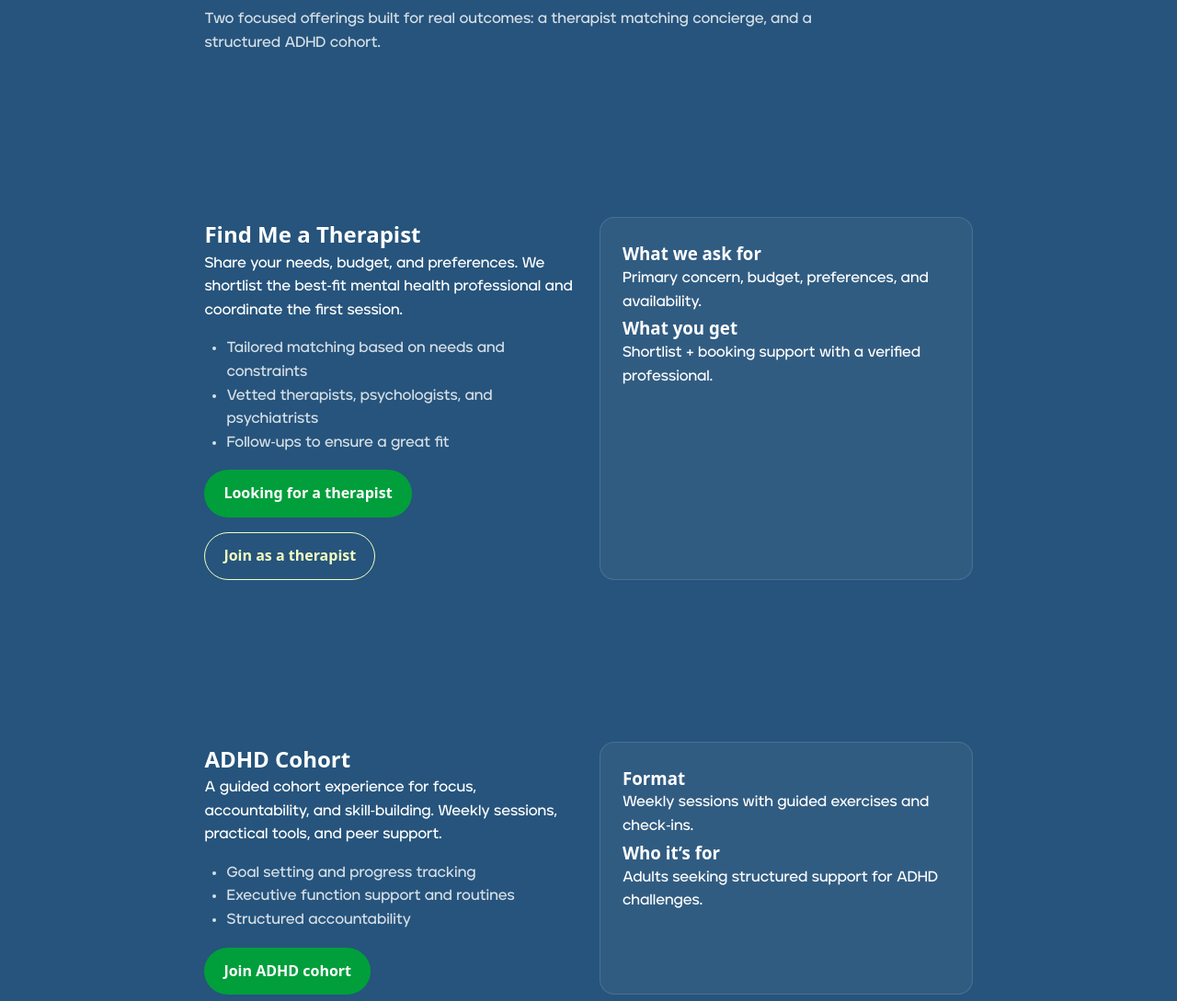
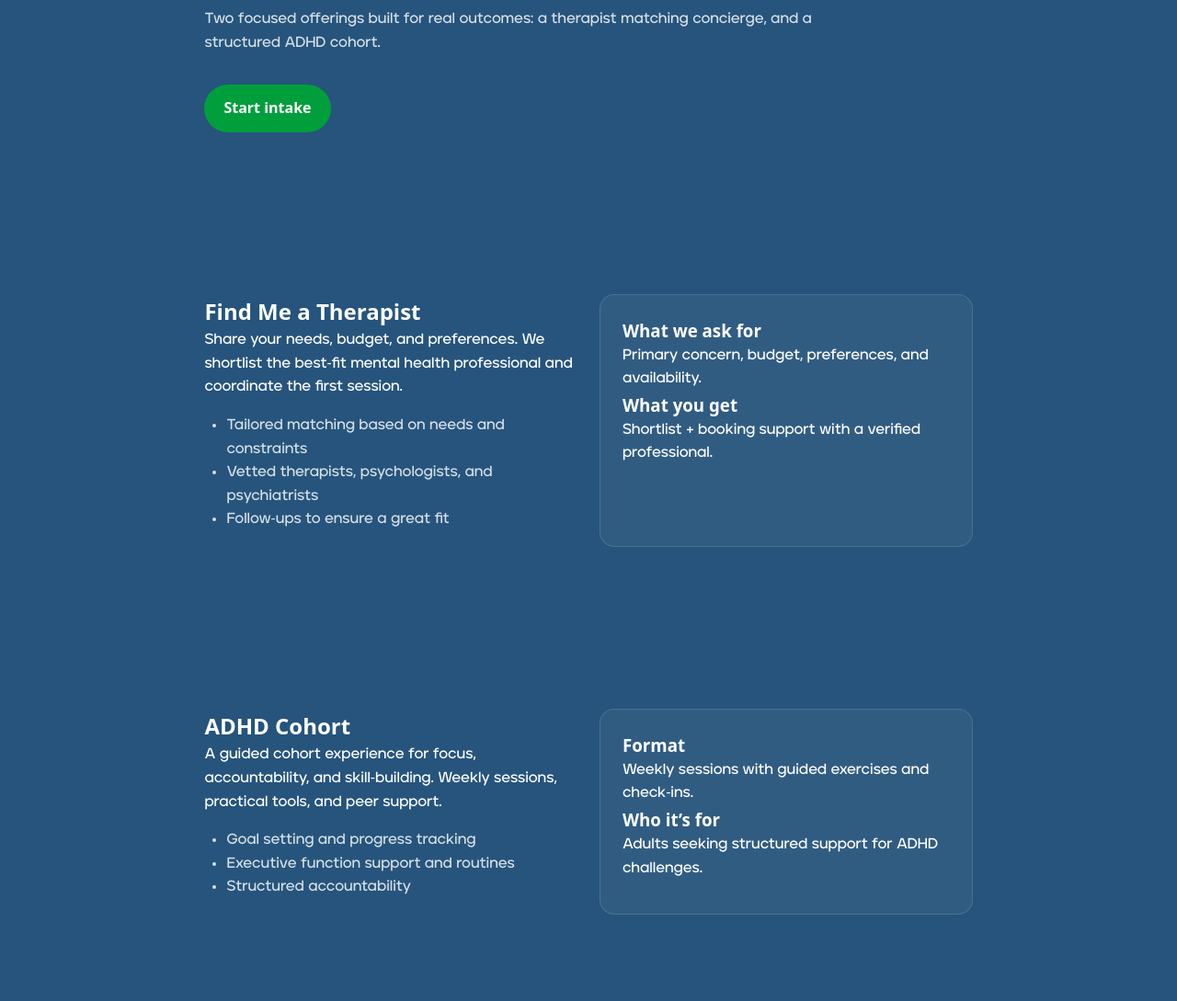
Before and after one commit to athrvakhrbde/unloop-website, a plain HTML site: page frontend/services.html in a window 1280 px wide. Shown: the part 211-1300 px from the top of the page at 92% size. Drawn offline with Linux system fonts and the light colour scheme; a web font is replaced by a local one.

Commit message:
Declutter CTAs and simplify layout

```diff
--- a/frontend/services.html
+++ b/frontend/services.html
@@ -29,6 +29,9 @@
       <section class="page-hero section">
         <h1>Services</h1>
         <p>Two focused offerings built for real outcomes: a therapist matching concierge, and a structured ADHD cohort.</p>
+        <div class="hero-actions">
+          <a class="button primary" href="#client-form">Start intake</a>
+        </div>
       </section>
 
       <section class="service-block section">
@@ -40,10 +43,6 @@
             <li>Vetted therapists, psychologists, and psychiatrists</li>
             <li>Follow‑ups to ensure a great fit</li>
           </ul>
-          <div class="inline-actions">
-            <a class="button primary" href="#client-form">Looking for a therapist</a>
-            <a class="button ghost" href="#therapist-form">Join as a therapist</a>
-          </div>
         </div>
         <div class="service-card">
           <h3>What we ask for</h3>
@@ -62,9 +61,6 @@
             <li>Executive function support and routines</li>
             <li>Structured accountability</li>
           </ul>
-          <div class="inline-actions">
-            <a class="button primary" href="#adhd-form">Join ADHD cohort</a>
-          </div>
         </div>
         <div class="service-card">
           <h3>Format</h3>
--- a/frontend/styles.css
+++ b/frontend/styles.css
@@ -192,11 +192,6 @@ img {
   border-color: var(--color-accent);
   color: var(--color-accent);
   background: transparent;
-}
-
-.link-subtle {
-  color: var(--color-accent);
-  font-weight: 600;
 }
 
 .offerings {
```
Also changed, not shown: frontend/index.html (+0 -4 lines).
